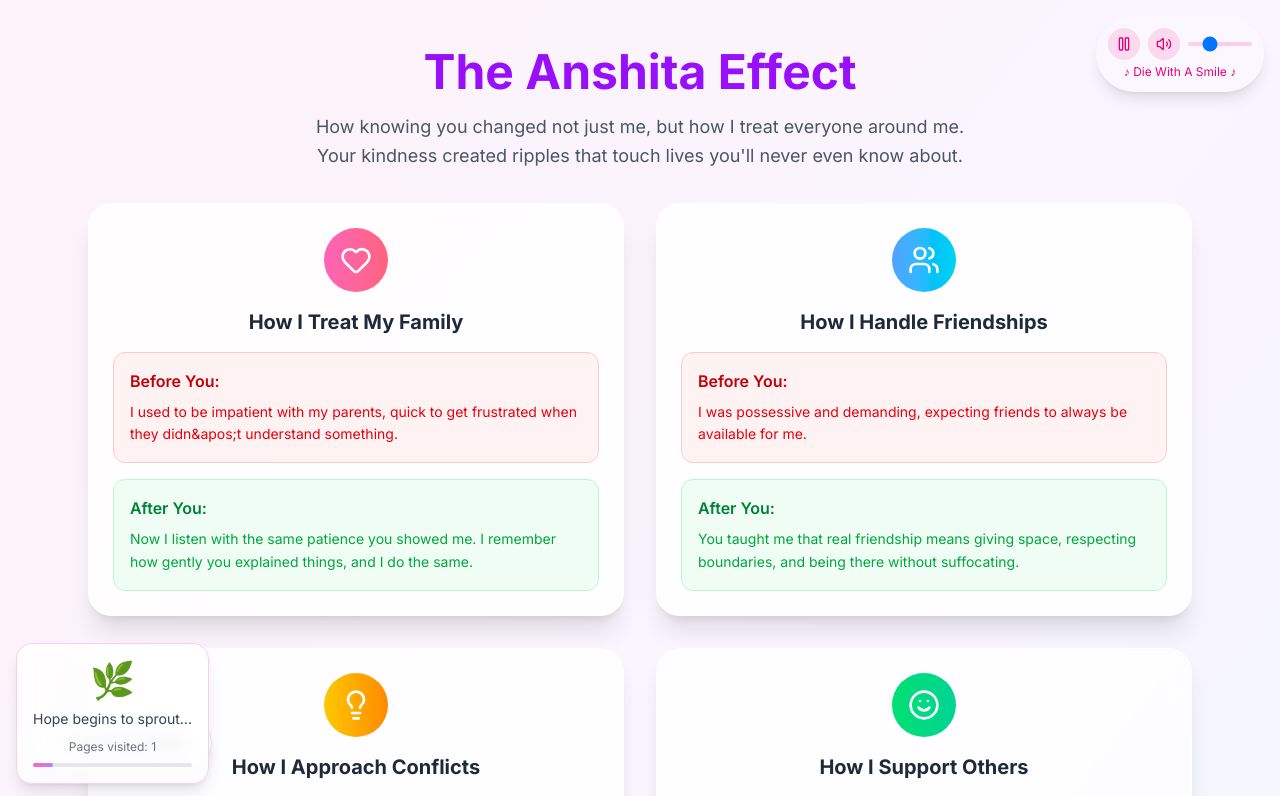
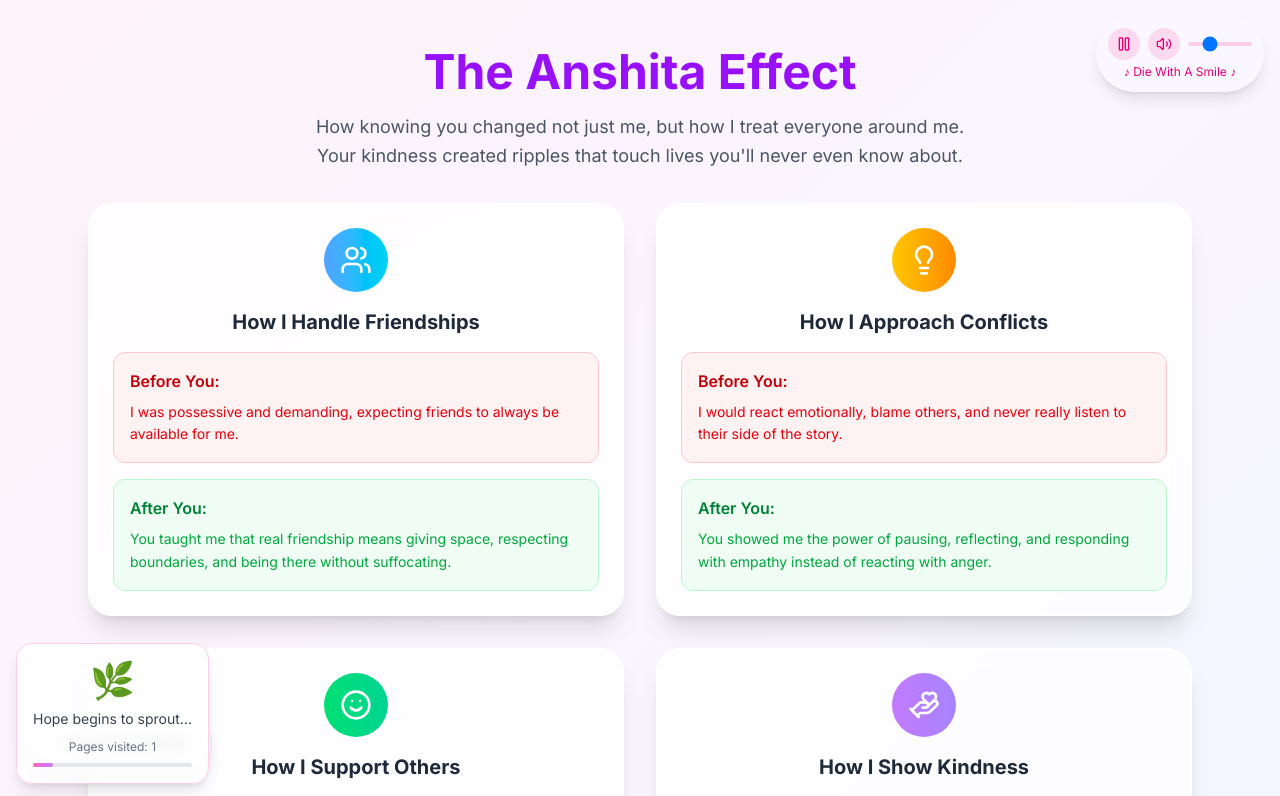
Before and after one commit to Ashwinpatel7/heeeee, a Next.js app: page /anshita-effect in a window 1280 px wide. Shown: the top 796 px of the page. Built offline with nearby package versions, Linux system fonts and the light colour scheme.

Commit message:
Final edits

```diff
--- a/src/app/anshita-effect/page.tsx
+++ b/src/app/anshita-effect/page.tsx
@@ -7,13 +7,7 @@ import Link from 'next/link';
 export default function AnshitaEffectPage() {
 
   const effects = [
-    {
-      icon: <Heart className="w-8 h-8" />,
-      title: "How I Treat My Family",
-      before: "I used to be impatient with my parents, quick to get frustrated when they didn&apos;t understand something.",
-      after: "Now I listen with the same patience you showed me. I remember how gently you explained things, and I do the same.",
-      color: "from-pink-400 to-rose-400"
-    },
+
     {
       icon: <Users className="w-8 h-8" />,
       title: "How I Handle Friendships",
```
